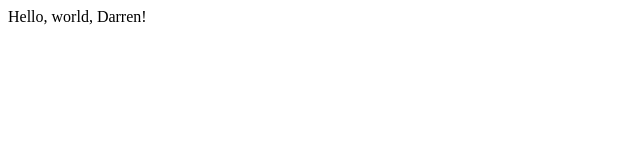
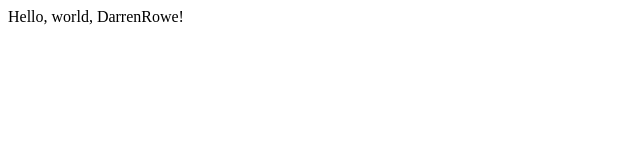
Before and after one commit to chewpurple/CS50W_Project_0, a plain HTML site: page index.html in a window 1280 px wide. Shown: the full height of the page, 0-640 px from the left. Drawn offline with Linux system fonts and the light colour scheme.

Commit message:
Update index.html

```diff
--- a/index.html
+++ b/index.html
@@ -4,6 +4,6 @@
         <title>My Webpage</title>
     </head>
     <body>
-        Hello, world, Darren!
+        Hello, world, DarrenRowe!
     </body>
 </html>
```
